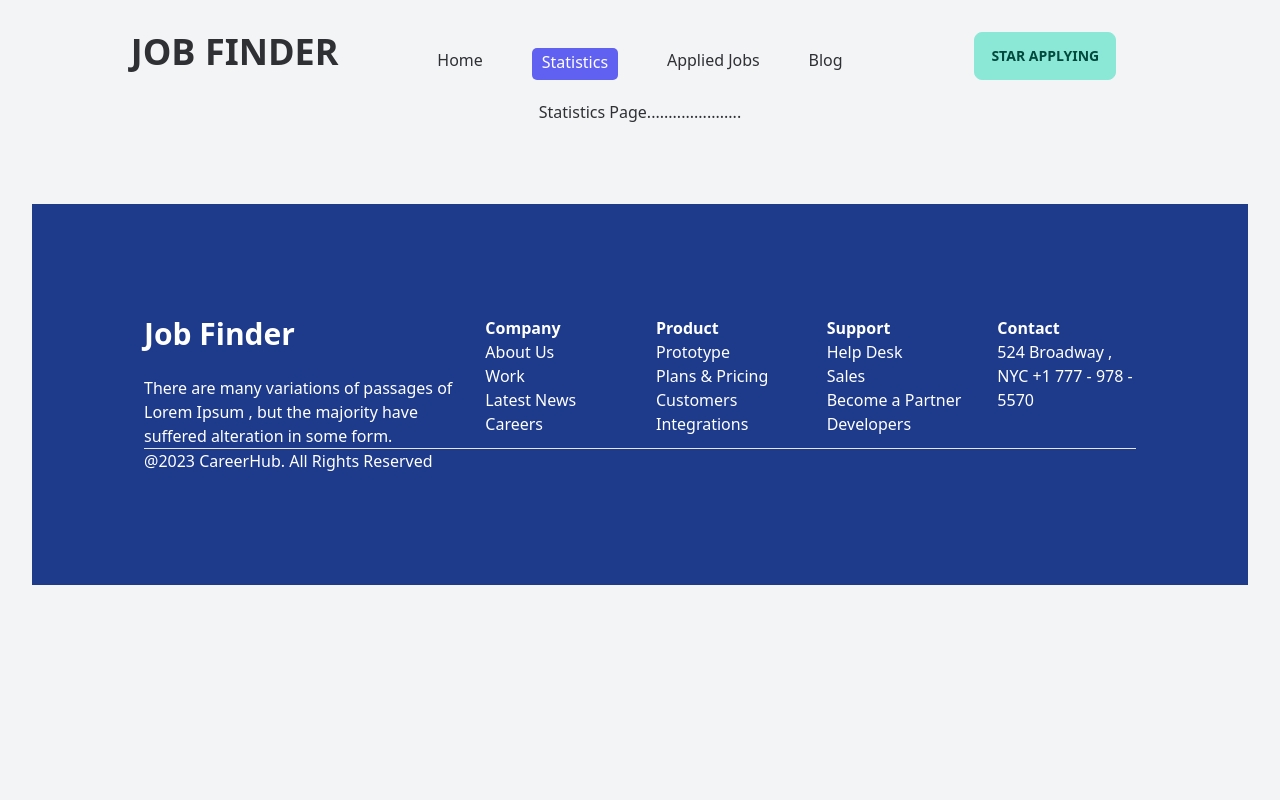
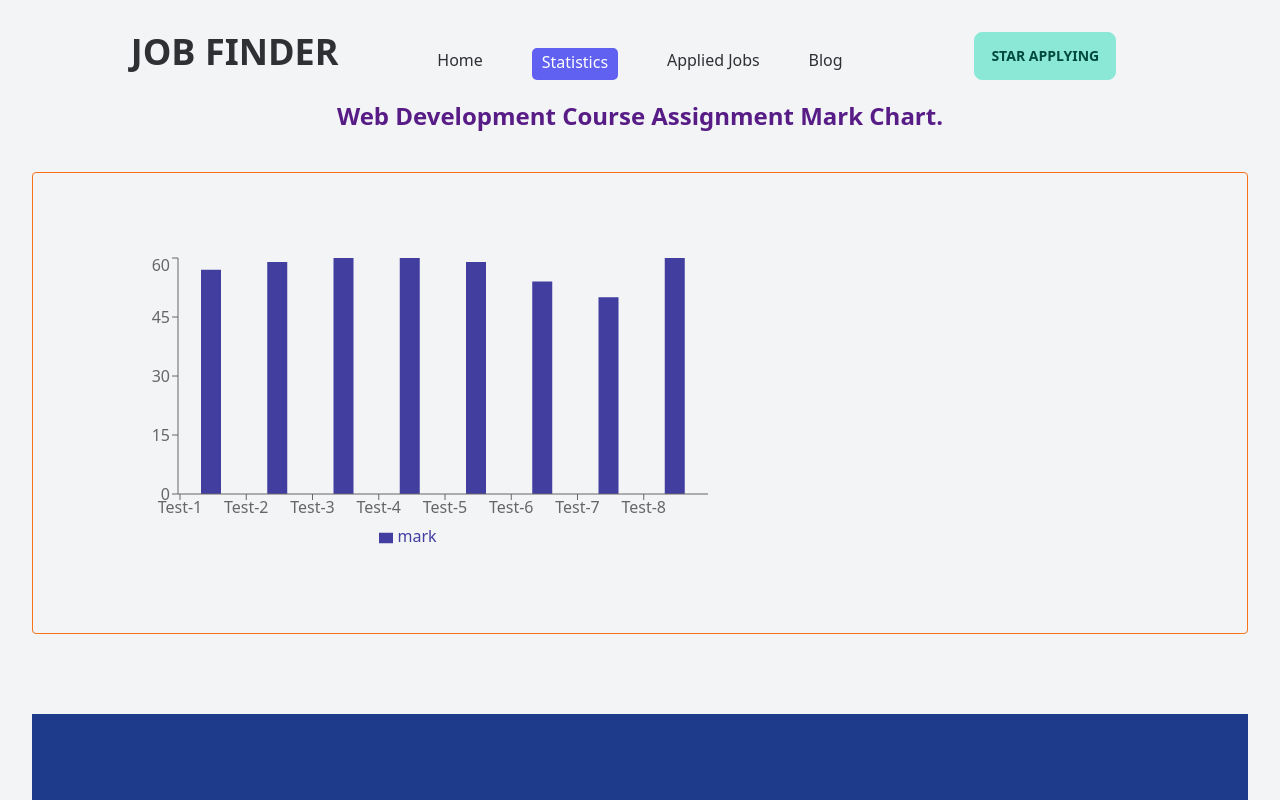
Before and after one commit to tarikulsk/job-finder, a React (Vite) app: page /statistics in a window 1280 px wide. Shown: the top 800 px of the page. Built offline with nearby package versions, Linux system fonts and the light colour scheme.

Commit message:
chart update

```diff
--- a/package.json
+++ b/package.json
@@ -15,6 +15,7 @@
     "react": "^18.2.0",
     "react-dom": "^18.2.0",
     "react-router-dom": "^6.10.0",
+    "recharts": "^2.5.0",
     "sort-by": "^0.0.2"
   },
   "devDependencies": {
--- /dev/null
+++ b/src/component/Dashboard/Dashboard.jsx
@@ -0,0 +1,83 @@
+import React from 'react';
+import {
+    ComposedChart,
+    Line,
+    Area,
+    Bar,
+    XAxis,
+    YAxis,
+    CartesianGrid,
+    Tooltip,
+    Legend,
+    ResponsiveContainer,
+} from 'recharts';
+
+const Dashboard = () => {
+
+    const testMarks = [
+        {
+            id: 1,
+            name: "Test-1",
+            mark: 57
+        },
+        {
+            id: 2,
+            name: "Test-2",
+            mark: 59
+        },
+        {
+            id: 3,
+            name: "Test-3",
+            mark: 60
+        },
+        {
+            id: 4,
+            name: "Test-4",
+            mark: 60
+        },
+        {
+            id: 5,
+            name: "Test-5",
+            mark: 59
+        },
+        {
+            id: 6,
+            name: "Test-6",
+            mark: 54
+        },
+        {
+            id: 7,
+            name: "Test-7",
+            mark: 50
+        },
+        {
+            id: 8,
+            name: "Test-8",
+            mark: 60
+        }
+    ]
+    return (
+        <div>
+
+            <div className='border border-orange-500 rounded p-20'>
+                <ComposedChart
+                    width={600}
+                    height={300}
+                    data={testMarks}
+                >
+
+                    <Bar dataKey="mark" barSize={20} fill="#413ea0" />
+                    <XAxis dataKey="name" scale="band" />
+                    <YAxis />
+                    <Tooltip />
+                    <Legend />
+
+
+                </ComposedChart>
+            </div>
+
+        </div>
+    );
+};
+
+export default Dashboard;
--- a/src/component/Footer/Footer.jsx
+++ b/src/component/Footer/Footer.jsx
@@ -47,10 +47,17 @@ const Footer = () => {
 
 
             </div>
+            <br />
             <hr />
+            <br />
+            <br />
 
-            <div>
-                <p>@2023 CareerHub. All Rights Reserved</p>
+
+            <div className='flex justify-between'>
+                <p>@2023 JobFinder. All Rights Reserved</p>
+                <p>
+                    Powered by CareerHub
+                </p>
             </div>
         </div>
 
--- a/src/component/Statistics/Statistics.jsx
+++ b/src/component/Statistics/Statistics.jsx
@@ -1,9 +1,15 @@
 import React from 'react';
+import Dashboard from '../Dashboard/Dashboard';
 
 const Statistics = () => {
     return (
-        <div>
-            <h1>Statistics Page......................</h1>
+        <div className='text-middle m-auto'>
+            <h1 className='text-2xl font-bold mb-10 text-purple-900'>
+                Web Development Course Assignment Mark Chart.
+            </h1>
+
+
+            <Dashboard></Dashboard>
 
         </div>
     );
```
Also changed, not shown: 1 other file (tests, documents, lock files or other folders).
